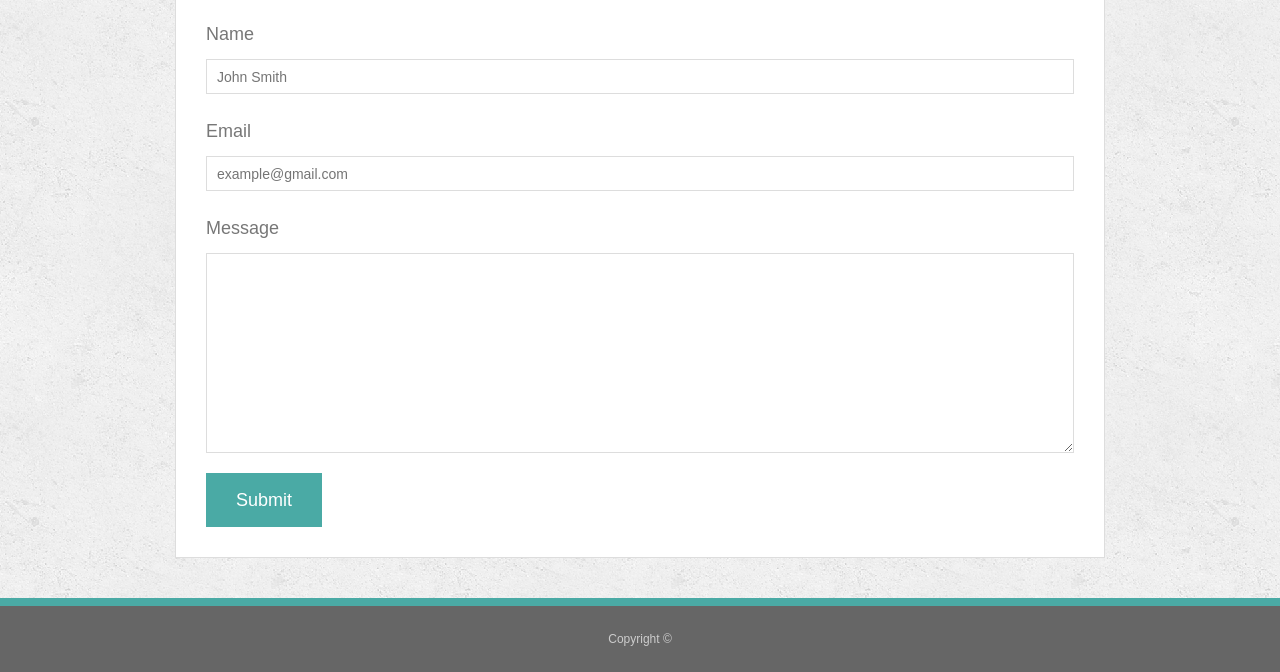
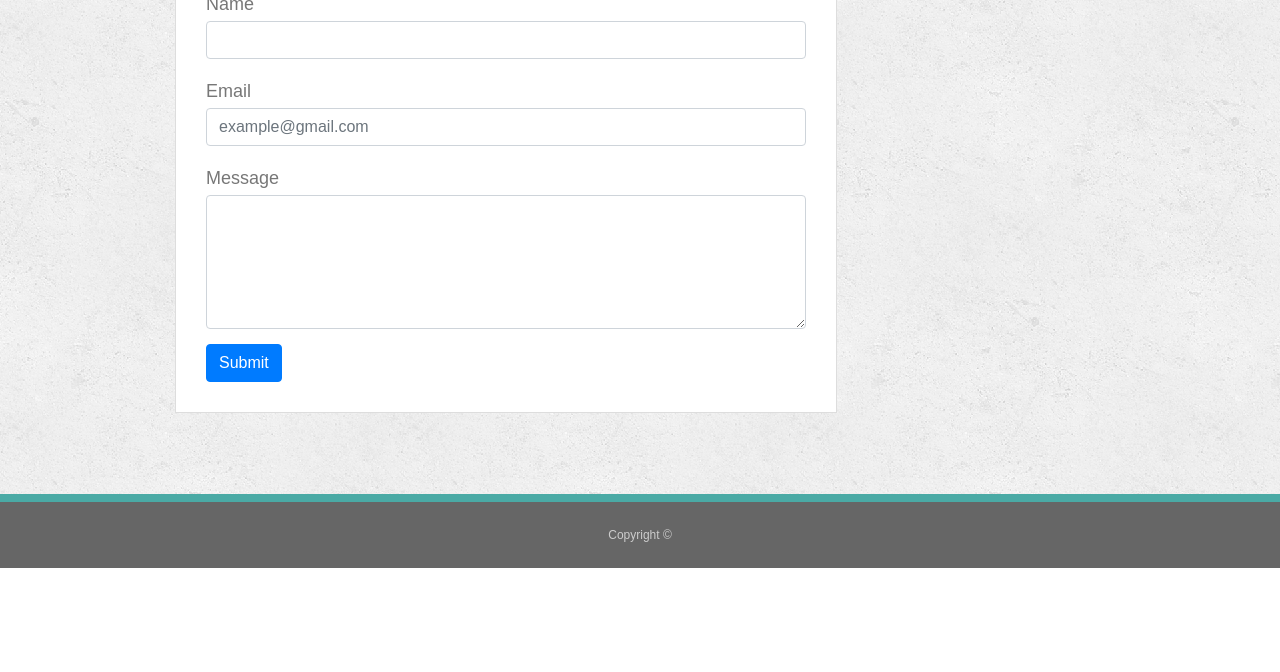
Before and after one commit to kkiathub/Bootstrap-Portfolio, a plain HTML site: page contact.html in a window 1280 px wide. Shown: the part 236-908 px from the top of the page. After the commit the page ends 804 px from the top, so only its background shows below. Drawn offline with nearby package versions, Linux system fonts and the light colour scheme.

Commit message:
Bootstrap applies to all pages.

```diff
--- a/assets/css/style.css
+++ b/assets/css/style.css
@@ -118,13 +118,13 @@ h3, h2 {
 /* main */
 
 #main-container {
-  padding-top: 130px;
+  padding-top: 100px;
   min-height: calc(100vh - 70px);
 }
 
 .main-section {
   float: left;
-  width: 100%;
+  /* width: 100%; */
   max-width: 960px;
   padding: 30px;
   margin: 0 0 40px;
@@ -132,18 +132,18 @@ h3, h2 {
   border: 1px solid #dddddd;
 }
 
+.auth-image {
+  float: left;
+  width: 200px;
+  height: auto;
+  margin-top: 10px;
+  margin-right: 25px;
+}
 /* portfolio page */
-
 .work {
   position: relative;
-  float: left;
   width: 274px;
   margin: 20px 0 25px;
-  overflow: auto;
-}
-
-.work:nth-child(even) {
-  margin-right: 40px;
 }
 
 .work img {
@@ -166,39 +166,22 @@ h3, h2 {
   border-bottom: 0;
 }
 
-.auth-image {
-  float: left;
-  width: 200px;
-  height: auto;
-  margin-top: 10px;
-  margin-right: 25px;
+
+
+/* contact page */
+#contact-form {
+  width: 600px;
+}
+#contact-form div {
+  margin-bottom: 15px;
 }
 
-/* contact page */
-
-#contact-form div {
-  margin-bottom: 20px;
+label {
+  margin-bottom: 0px;
 }
 
-label,
-input[type=text],
-input[type=email],
-textarea {
-  display: block;
-  width: 100%;
-}
-
-input[type=text],
-input[type=email],
-textarea {
-  height: 35px;
-  padding: 0 10px;
-  font-size: 14px;
-  border: 1px solid #dddddd;
-}
-
-textarea {
-  height: 200px;
+.form-group {
+  margin-bottom: 5px;
 }
 
 input[type=submit] {
@@ -212,6 +195,7 @@ input[type=submit] {
 .menu {
   margin-left: auto;
 }
+
 @media screen and (max-width: 768px) {
   #logo {
     width: 100%;
@@ -226,14 +210,15 @@ input[type=submit] {
 
   .main-section {
     margin: 20px 0px;
-  }
-
-  .auth-image {
     width: 100%;
-    height: auto;
   }
 
   footer {
     border-width: 6px;
   }
+
+ .auth-image, .work, #contact-form {
+    width: 100%;
+  }
+
 }
--- a/contact.html
+++ b/contact.html
@@ -29,23 +29,23 @@
     </header>
 
   <div id="main-container" class="container">
-    <section class="main-section">
+    <section class="main-section contact-screen">
       <h1>Contact</h1>
 
       <form id="contact-form">
-        <div>
-          <label for="name">Name</label>
-          <input type="text" id="name" name="name" placeholder="John Smith" required="required">
+        <div class="form-group">
+            <label for="name">Name</label>
+            <input type="text" class="form-control" placeholer="John Smith" id="name" required="required">
+          </div>
+        <div class="form-group">
+            <label for="email">Email</label>
+            <input type="email" class="form-control" placeholder="example@gmail.com" id="email">
         </div>
-        <div>
-          <label for="email">Email</label>
-          <input type="email" id="email" name="email" placeholder="example@gmail.com" required="required">
+        <div class="form-group">
+          <label for="message">Message</label>
+          <textarea class="form-control" rows="5" id="message"></textarea>
         </div>
-        <div>
-          <label for="message">Message</label>
-          <textarea id="message" name="message" required="required"></textarea>
-        </div>
-        <input type="submit">
+        <button type="submit" class="btn btn-primary">Submit</button>
       </form>
 
     </section>
```
Also changed, not shown: index.html (+1 -1 lines), portfolio.html (+18 -6 lines).
